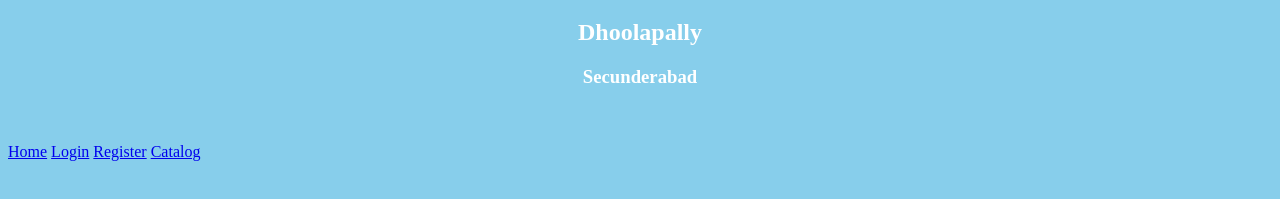
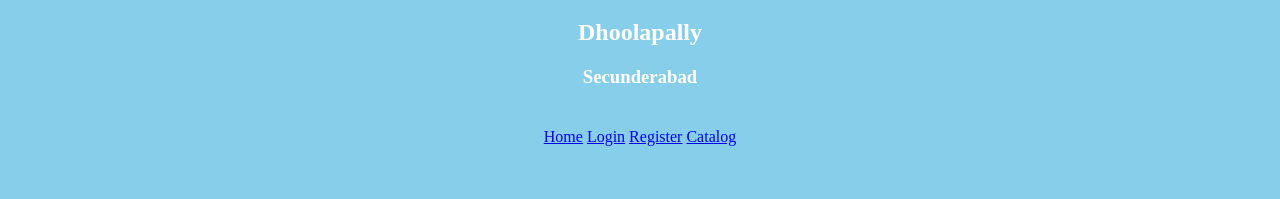
Before and after one commit to yashwanthSRIVAT/WPLab1, a plain HTML site: page header.html in a window 1280 px wide. Shown: the part 143-342 px from the top of the page. Drawn offline with Linux system fonts and the light colour scheme.

Commit message:
Put all the links in a table

```diff
--- a/header.html
+++ b/header.html
@@ -21,11 +21,19 @@
     <h2 class = "heading" align = "center">Dhoolapally</h2>
     <h3 class="heading" align = "center">Secunderabad</h3>
 
-    <br> <br>
-    <a href="home.html" target = "content">Home</a>
-    <a href="login.html" target = "content">Login</a>
-    <a href="register.html" target="content">Register</a>
-    <a href="catalog.html" target= "content" >Catalog</a>
+    <br>
+    <table align = 'center'>
+    <tr>
+        <td>
+    <a href="home.html" target = "content">Home</a></td>
+        <td>
+    <a href="login.html" target = "content">Login</a></td>
+        <td>
+    <a href="register.html" target="content">Register</a></td>
+        <td>
+    <a href="catalog.html" target= "content" >Catalog</a></td>
+    </tr>
+    </table>
 
   </body>
 </html>
```
